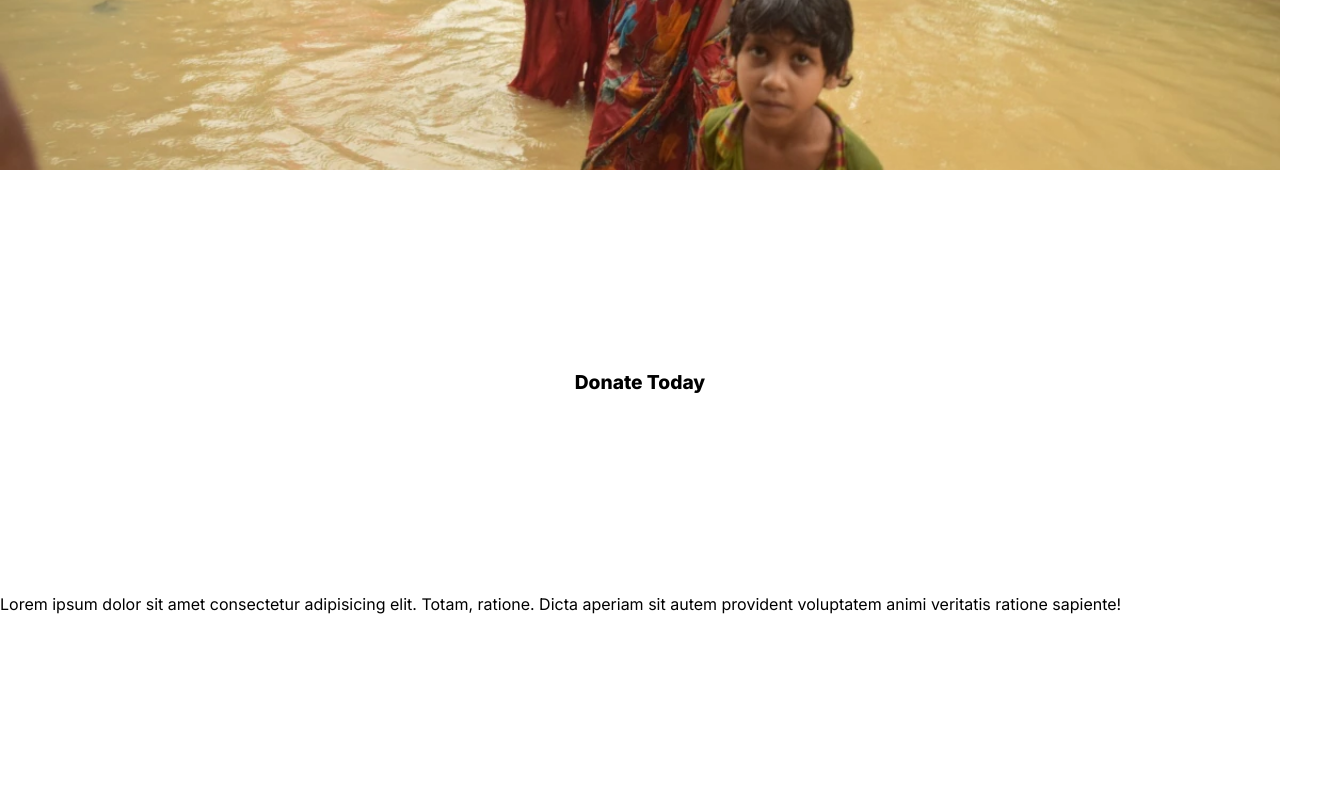
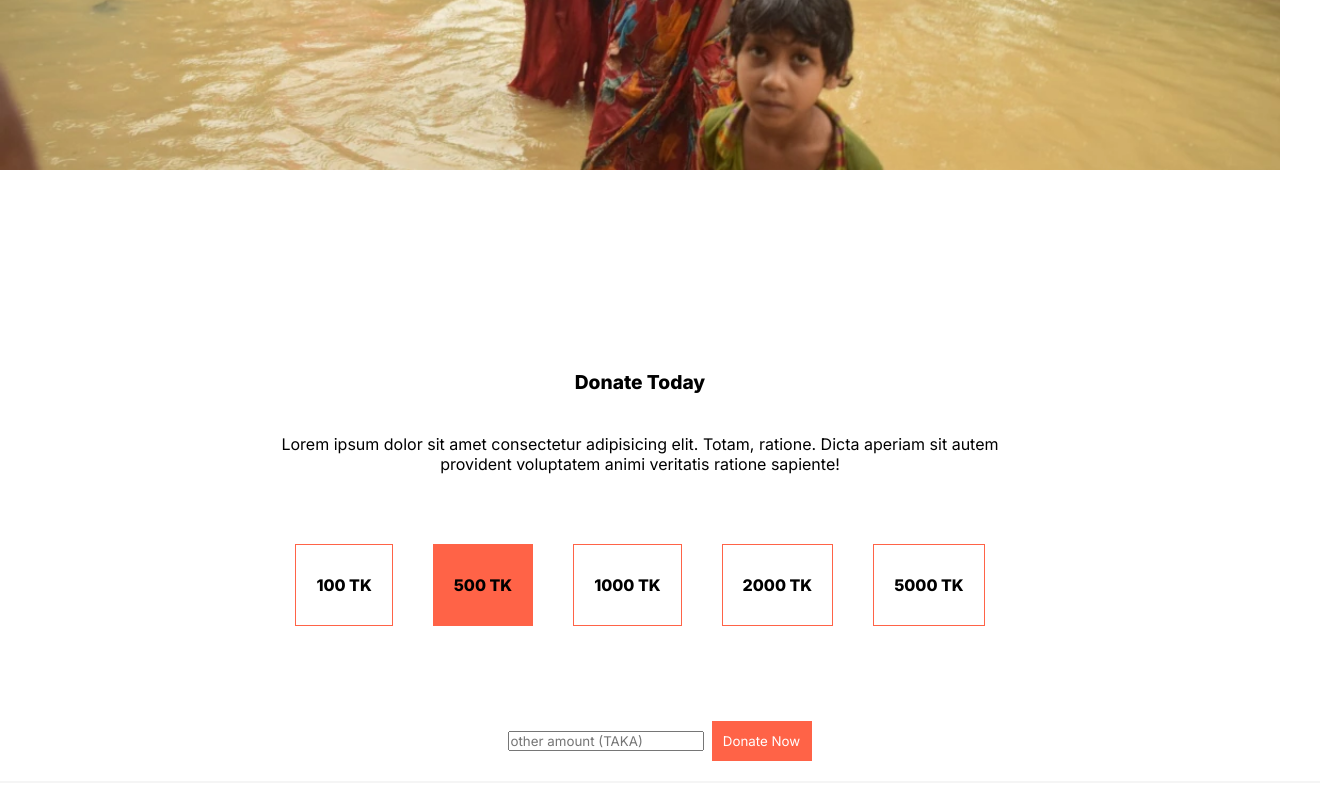
Before and after one commit to Raiyan62105099/first-repo-and-project, a plain HTML site: page index.html in a window 1280 px wide. Shown: the part 480-1280 px from the top of the page, 1320 px wide, since content can reach past the window. Before the commit the page ends 1094 px from the top, so only its background shows below. Drawn offline with Linux system fonts and the light colour scheme.

Commit message:
added some css

```diff
--- a/css/style.css
+++ b/css/style.css
@@ -1,7 +1,8 @@
 /* common css tags for everything */
-*{
+* {
     font-family: 'Inter', sans-serif;
 }
+
 * {
     margin: 0px;
     padding: 0px;
@@ -27,29 +28,33 @@ img {
 /* ================================= common or global css ==================================== */
 /* =======================================header section start========================= */
 
-.banner{
+.banner {
     width: 100%;
     height: 650px;
     background-image: url(../images/other/donation14.webp);
     background-repeat: no-repeat;
     background-size: cover;
 }
-.container{
+
+.container {
     width: auto;
     margin: 0;
     color: #fff;
     text-align: center;
 }
-.title{
+
+.title {
     padding-top: 150px;
 }
-.sub-title{
+
+.sub-title {
     margin: 20px;
     padding-right: 100px;
     padding-left: 100px;
     text-align: center;
 }
-.button-primary{
+
+.button-primary {
     width: 100px;
     height: 40px;
     background-color: tomato;
@@ -57,13 +62,109 @@ img {
     margin-top: 30px;
     color: #fff;
 }
+
 /* =======================================header section end========================= */
 /* =======================================main start================================= */
-.description-top{
+.description-top {
     text-align: center;
     color: black;
-    margin: 200px;
+    margin: 200px auto 40px;
     font-weight: 800;
     font-size: larger;
     font-family: inherit;
 }
+
+.description {
+    text-align: center;
+    margin-bottom: 70px;
+}
+
+.box-main {
+    display: flex;
+    flex-wrap: wrap;
+    align-items: center;
+    justify-content: space-evenly;
+    margin-bottom: 45px;
+    font-weight: 800;
+    justify-content: center;
+
+}
+
+.box-1 {
+    padding: 30px 20px;
+    border: 1px solid tomato;
+    box-sizing: border-box;
+    cursor: pointer;
+    margin: 0 20px 0;
+}
+.box-1:hover{
+    background-color: tomato;
+    transition: 0.7s;
+    opacity: 0.6;
+}
+
+
+.box-2 {
+    padding: 30px 20px;
+    border: 1px solid tomato;
+    box-sizing: border-box;
+    cursor: pointer;
+    margin: 0 20px 0;
+    background-color: tomato;
+}
+.box-2:hover{
+    background-color: tomato;
+    transition: 0.7s;
+    opacity: 0.6;
+}
+
+.box-3 {
+    padding: 30px 20px;
+    border: 1px solid tomato;
+    box-sizing: border-box;
+    cursor: pointer;
+    margin: 0 20px 0
+}
+.box-3:hover{
+    background-color: tomato;
+    transition: 0.7s;
+    opacity: 0.6;
+}
+
+.box-4 {
+    padding: 30px 20px;
+    border: 1px solid tomato;
+    box-sizing: border-box;
+    cursor: pointer;
+    margin: 0 20px 0
+}
+.box-4:hover{
+    background-color: tomato;
+    transition: 0.7s;
+    opacity: 0.6;
+}
+
+.box-5 {
+    padding: 30px 20px;
+    border: 1px solid tomato;
+    box-sizing: border-box;
+    cursor: pointer;
+    margin: 0 20px 0
+}
+.box-5:hover{
+    background-color: tomato;
+    transition: 0.7s;
+    opacity: 0.6;
+}
+/* =======================================amount section===================== */
+.amount-write{
+    width: 100%;
+    border: 0;
+    border-bottom: 2px solid whitesmoke;
+    font-size: 25px;
+    text-align: center;
+    margin-bottom: 30px;
+    padding: 20px;
+    display: block;
+
+}
--- a/index.html
+++ b/index.html
@@ -17,14 +17,14 @@
     <header class="banner">
         <div class="container">
             <h1 class="title">Let's Help Those Who Are In More Need</h1>
-            <p class="sub-title">Lorem, ipsum dolor sit amet consectetur adipisicing elit. Ex rem in, asperiores natus
+            <p class="sub-title"> Lorem, ipsum dolor sit amet consectetur adipisicing elit. Ex rem in, asperiores natus
                 maxime possimus molestias atque iusto at. Vel soluta rem esse autem eaque sunt consequuntur excepturi,
                 <br>
                 molestiae maxime. Praesentium, sequi aliquam consectetur, vitae eius nobis pariatur eos, modi
                 consequatur sunt excepturi aperiam porro enim a minus dolores! Est..
                 Lorem ipsum dolor sit amet consectetur adipisicing elit. Iure exercitationem fugiat sint. Ipsum, quis
                 dignissimos? Sint ad harum non quam.</p>
-            <button class="button-primary">Donate</button></p>
+            <button class="button-primary">Donate</button>
         </div>
     </header>
     <!-- header end -->
@@ -33,9 +33,23 @@
     <main>
         <div>
             <h3 class="description-top">Donate Today</h3>
-            <p>Lorem ipsum dolor sit amet consectetur adipisicing elit. Totam, ratione. Dicta aperiam sit autem
+            <p class="description">Lorem ipsum dolor sit amet consectetur adipisicing elit. Totam, ratione. Dicta
+                aperiam sit autem
+                <br>
                 provident voluptatem animi veritatis ratione sapiente!</p>
         </div>
+        <div class="box-main">
+            <div class="box-1">100 TK</div>
+            <div class="box-2">500 TK</div>
+            <div class="box-3">1000 TK</div>
+            <div class="box-4">2000 TK</div>
+            <div class="box-5">5000 TK</div>
+        </div>
+        <section class="amount-write">
+            <input type="text" placeholder="other amount (TAKA)">
+            <button class="button-primary">Donate Now</button>
+        </section>
+
     </main>
     <!-- main end -->
     <!-- footer start -->
```
